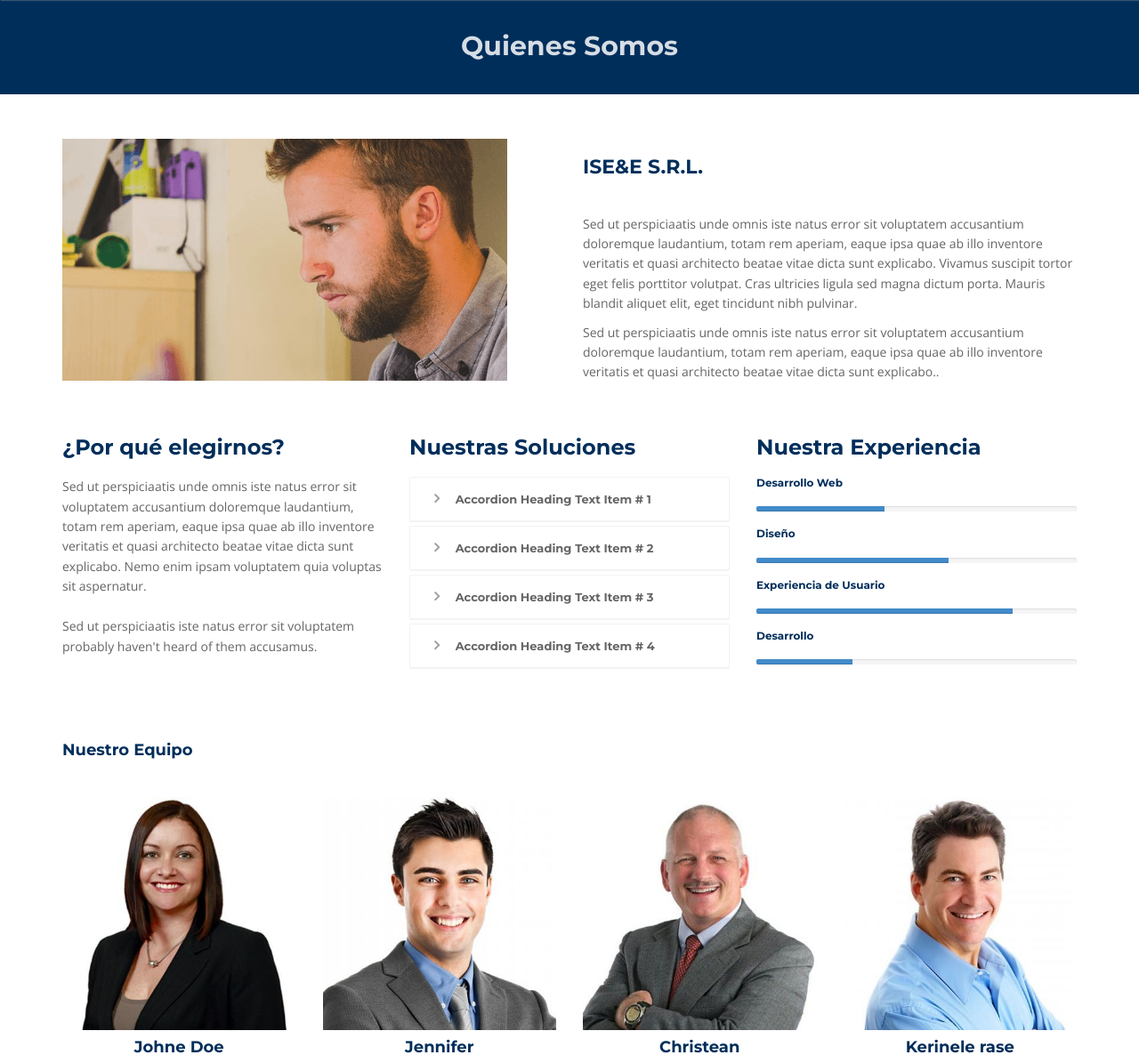
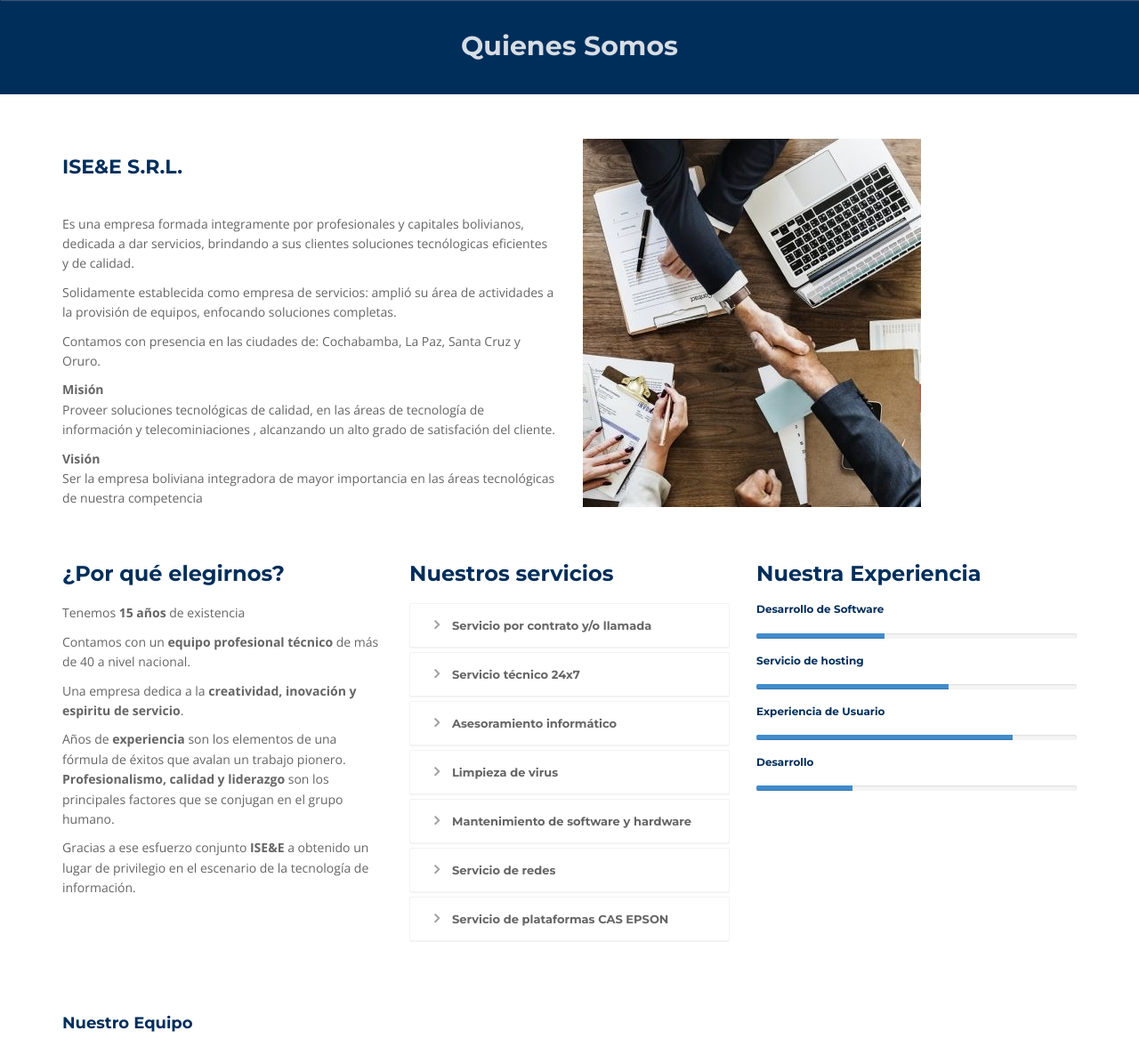
Before and after one commit to g4b12iel/ISEE, a PHP site: page /about.php in a window 1280 px wide. Shown: the part 94-1289 px from the top of the page at 89% size. Run offline with PHP 8.4, Linux system fonts and the light colour scheme.

Commit message:
parte de quienes somos actualizado

```diff
--- a/about.php
+++ b/about.php
@@ -1,5 +1,67 @@
 <?php
 	include("components/head_header.php");
+	//para el inicio
+	$sizeOfInit = 5;
+	$init[] = $sizeOfInit;
+	$init[0] = 'Es una empresa formada integramente por profesionales y capitales bolivianos, dedicada a dar servicios, brindando a sus clientes soluciones tecnólogicas eficientes y de calidad.';
+	$init[1] = 'Solidamente establecida como empresa de servicios: amplió su área de actividades a la provisión de equipos, enfocando soluciones completas.';
+	$init[2] = 'Contamos con presencia en las ciudades de: Cochabamba, La Paz, Santa Cruz y Oruro.';
+	$init[3] = '<strong>Misión</strong><br>Proveer soluciones tecnológicas de calidad, en las áreas de tecnología de información y telecominiaciones , alcanzando un alto grado de satisfación del cliente.';
+	$init[4] = '<strong>Visión</strong><br>Ser la empresa boliviana integradora de mayor importancia en las áreas tecnológicas de nuestra competencia';
+
+	//para porque elegirnos
+	$sizeOfWhy = 5;
+	$why[0] = 'Tenemos <strong>15 años</strong> de existencia';
+	$why[1] = 'Contamos con un <strong>equipo profesional técnico</strong> de más de 40 a nivel nacional.';
+	$why[2] = 'Una empresa dedica a la <strong>creatividad, inovación y espiritu de servicio</strong>.';
+	$why[3] = 'Años de <strong>experiencia</strong> son los elementos de una fórmula de éxitos que avalan un trabajo pionero.<br><strong>Profesionalismo, calidad y liderazgo</strong> son los principales factores que se conjugan en el grupo humano.';
+	$why[4] = 'Gracias a ese esfuerzo conjunto <strong>ISE&E</strong> a obtenido un lugar de privilegio en el escenario de la tecnología de información.';
+
+	//para servicios
+	$sizeOfServices = 7;
+	$servicesTitle[] = $sizeOfServices;
+	$servicesTitle[0] = 'Servicio por contrato y/o llamada';
+	$servicesTitle[1] = 'Servicio técnico 24x7';
+	$servicesTitle[2] = 'Asesoramiento informático';
+	$servicesTitle[3] = 'Limpieza de virus';
+	$servicesTitle[4] = 'Mantenimiento de software y hardware';
+	$servicesTitle[5] = 'Servicio de redes';
+	$servicesTitle[6] = 'Servicio de plataformas CAS EPSON';
+
+	$servicesContent[] = $sizeOfServices;
+	$servicesContent[0] = 'descripcion 1 aqui';
+	$servicesContent[1] = 'descripcion 2 aqui';
+	$servicesContent[2] = 'descripcion 3 aqui';
+	$servicesContent[3] = 'descripcion 4 aqui';
+	$servicesContent[4] = 'descripcion 5 aqui';
+	$servicesContent[5] = 'descripcion 6 aqui';
+	$servicesContent[6] = 'descripcion 7 aqui';
+
+	//para experiencia
+	$sizeOfExperience = 4;
+	$experienceTitle[] = $sizeOfExperience;
+	$experienceTitle[0] = 'Desarrollo de Software';
+	$experienceTitle[1] = 'Servicio de hosting';
+	$experienceTitle[2] = 'Experiencia de Usuario';
+	$experienceTitle[3] = 'Desarrollo';
+	$experiencePercentage[] = $sizeOfExperience;
+	$experiencePercentage[0] = 40;
+	$experiencePercentage[1] = 60;
+	$experiencePercentage[2] = 80;
+	$experiencePercentage[3] = 30;
+
+	//para nuestro equipo
+	$sizeOfTeam = 4;
+	$teamName[] = $sizeOfTeam;
+	$teamName[0] = 'Jennifer';
+	$teamName[1] = 'Johne Doe';
+	$teamName[2] = 'Christean';
+	$teamName[3] = 'Kerinele rase';
+	$teamCharge[] = $sizeOfTeam;
+	$teamCharge[0] = 'Diseñadora';
+	$teamCharge[1] = 'Programador';
+	$teamCharge[2] = 'CEO';
+	$teamCharge[3] = 'Gerente';
 ?>
 <!-- end header -->
 	<section id="inner-headline">
@@ -17,14 +79,17 @@
 			<div class="container">
 				<div class="row showcase-section">
 					<div class="col-md-6">
-						<img src="img/dev1.png" alt="showcase image">
+						<div class="about-text">
+							<h3>ISE&E S.R.L.</h3>
+							<?php
+								for ($i = 0; $i<$sizeOfInit; $i++) {
+									echo'<p>'.$init[$i].'</p>';
+								}
+							?>
+						</div>
 					</div>
 					<div class="col-md-6">
-						<div class="about-text">
-							<h3>ISE&E S.R.L.</h3>
-							<p>Sed ut perspiciaatis unde omnis iste natus error sit voluptatem accusantium doloremque laudantium, totam rem aperiam, eaque ipsa quae ab illo inventore veritatis et quasi architecto beatae vitae dicta sunt explicabo. Vivamus suscipit tortor eget felis porttitor volutpat. Cras ultricies ligula sed magna dictum porta. Mauris blandit aliquet elit, eget tincidunt nibh pulvinar.</p>
-							<p>Sed ut perspiciaatis unde omnis iste natus error sit voluptatem accusantium doloremque laudantium, totam rem aperiam, eaque ipsa quae ab illo inventore veritatis et quasi architecto beatae vitae dicta sunt explicabo..</p>
-						</div>
+						<img src="img/presentacion.jpg" alt="showcase image">
 					</div>
 				</div>
 			</div><!-- fin: container -->
@@ -38,74 +103,38 @@
 						<div class="block-heading-two">
 							<h3><span>¿Por qué elegirnos?</span></h3>
 						</div>
-						<p>Sed ut perspiciaatis unde omnis iste natus error sit voluptatem accusantium doloremque laudantium, totam rem aperiam, eaque ipsa quae ab illo inventore veritatis et quasi architecto beatae vitae dicta sunt explicabo. Nemo enim ipsam voluptatem quia voluptas sit aspernatur. <br/><br/>Sed ut perspiciaatis iste natus error sit voluptatem probably haven't heard of them accusamus.</p>
+						<?php
+							for ($i=0; $i<$sizeOfWhy; $i++) {
+								echo '<p>'.$why[$i].'</p>';
+							}
+						?>
 					</div>
 
 					<div class="col-md-4">
 						<div class="block-heading-two">
-							<h3><span>Nuestras Soluciones</span></h3>
+							<h3><span>Nuestros servicios</span></h3>
 						</div>
 						<!-- Accordion starts -->
 						<div class="panel-group" id="accordion-alt3">
 							<!-- Panel. Use "panel-XXX" class for different colors. Replace "XXX" with color. -->
-							<div class="panel">
-							<!-- Panel heading -->
+							<?php
+								for ($i=0; $i<$sizeOfServices; $i++) {
+									echo '<div class="panel"><!-- Panel heading -->
 									<div class="panel-heading">
 									<h4 class="panel-title">
-									<a data-toggle="collapse" data-parent="#accordion-alt3" href="#collapseOne-alt3">
-									<i class="fa fa-angle-right"></i> Accordion Heading Text Item # 1
+										<a data-toggle="collapse" data-parent="#accordion-alt3" href="#collapse'.$i.'-alt3">
+										<i class="fa fa-angle-right"></i>'.$servicesTitle[$i].'
 										</a>
 									</h4>
 									</div>
-								<div id="collapseOne-alt3" class="panel-collapse collapse">
-								<!-- Panel body -->
+									<div id="collapse'.$i.'-alt3" class="panel-collapse collapse"><!-- Panel body -->
 									<div class="panel-body">
-									Sed ut perspiciaatis unde omnis iste natus error sit voluptatem accusantium doloremque laudantium, totam rem aperiam, eaque ipsa quae ab illo inventore veritatis et quasi architecto beatae vitae dicta sunt explicabo. Nemo enim ipsam voluptatem quia voluptas
+										'.$servicesContent[$i].'
 									</div>
 									</div>
-							</div>
-							<div class="panel">
-								<div class="panel-heading">
-								<h4 class="panel-title">
-									<a data-toggle="collapse" data-parent="#accordion-alt3" href="#collapseTwo-alt3">
-									<i class="fa fa-angle-right"></i> Accordion Heading Text Item # 2
-									</a>
-								</h4>
-								</div>
-								<div id="collapseTwo-alt3" class="panel-collapse collapse">
-								<div class="panel-body">
-									Sed ut perspiciaatis unde omnis iste natus error sit voluptatem accusantium doloremque laudantium, totam rem aperiam, eaque ipsa quae ab illo inventore veritatis et quasi architecto beatae vitae dicta sunt explicabo. Nemo enim ipsam voluptatem quia voluptas
-								</div>
-								</div>
-							</div>
-							<div class="panel">
-								<div class="panel-heading">
-								<h4 class="panel-title">
-									<a data-toggle="collapse" data-parent="#accordion-alt3" href="#collapseThree-alt3">
-									<i class="fa fa-angle-right"></i> Accordion Heading Text Item # 3
-									</a>
-								</h4>
-								</div>
-								<div id="collapseThree-alt3" class="panel-collapse collapse">
-								<div class="panel-body">
-									Sed ut perspiciaatis unde omnis iste natus error sit voluptatem accusantium doloremque laudantium, totam rem aperiam, eaque ipsa quae ab illo inventore veritatis et quasi architecto beatae vitae dicta sunt explicabo. Nemo enim ipsam voluptatem quia voluptas
-								</div>
-								</div>
-							</div>
-							<div class="panel">
-								<div class="panel-heading">
-								<h4 class="panel-title">
-									<a data-toggle="collapse" data-parent="#accordion-alt3" href="#collapseFour-alt3">
-									<i class="fa fa-angle-right"></i> Accordion Heading Text Item # 4
-									</a>
-								</h4>
-								</div>
-								<div id="collapseFour-alt3" class="panel-collapse collapse">
-								<div class="panel-body">
-									Sed ut perspiciaatis unde omnis iste natus error sit voluptatem accusantium doloremque laudantium, totam rem aperiam, eaque ipsa quae ab illo inventore veritatis et quasi architecto beatae vitae dicta sunt explicabo. Nemo enim ipsam voluptatem quia voluptas
-								</div>
-								</div>
-							</div>
+								</div>';
+								}
+							?>
 						</div><!-- fin: panel-group -->
 						<!-- Accordion ends -->
 					</div><!-- fin: col-md-4 -->
@@ -114,31 +143,16 @@
 						<div class="block-heading-two">
 							<h3><span>Nuestra Experiencia</span></h3>
 						</div>
-						<h6>Desarrollo Web</h6>
-						<div class="progress pb-sm">
-							<!-- White color (progress-bar-white) -->
-							<div class="progress-bar progress-bar-red" role="progressbar" aria-valuenow="40" aria-valuemin="0" aria-valuemax="100" style="width: 40%">
-								<span class="sr-only">40% Complete (success)</span>
+						<?php
+							for ($i=0; $i<$sizeOfExperience; $i++) {
+								echo '<h6>'.$experienceTitle[$i].'</h6>
+								<div class="progress pb-sm"><!-- White color (progress-bar-white) -->
+									<div class="progress-bar progress-bar-red" role="progressbar" aria-valuenow="'.$experiencePercentage[$i].'" aria-valuemin="0" aria-valuemax="100" style="width: '.$experiencePercentage[$i].'%">
+										<span class="sr-only">'.$experiencePercentage[$i].'% Complete (success)</span>
 									</div>
-						</div>
-						<h6>Diseño</h6>
-						<div class="progress pb-sm">
-							<div class="progress-bar progress-bar-green" role="progressbar" aria-valuenow="60" aria-valuemin="0" aria-valuemax="100" style="width: 60%">
-								<span class="sr-only">40% Complete (success)</span>
-							</div>
-						</div>
-						<h6>Experiencia de Usuario</h6>
-						<div class="progress pb-sm">
-							<div class="progress-bar progress-bar-lblue" role="progressbar" aria-valuenow="80" aria-valuemin="0" aria-valuemax="100" style="width: 80%">
-								<span class="sr-only">40% Complete (success)</span>
-							</div>
-						</div>
-						<h6>Desarrollo</h6>
-						<div class="progress pb-sm">
-							<div class="progress-bar progress-bar-yellow" role="progressbar" aria-valuenow="30" aria-valuemin="0" aria-valuemax="100" style="width: 30%">
-								<span class="sr-only">40% Complete (success)</span>
-							</div>
-						</div>
+								</div>';
+							}
+						?>
 					</div><!-- fin: col-md-4 -->
 				</div>
 				<br>
@@ -151,46 +165,23 @@
 				<!-- Our team starts -->
 				<div class="team-six">
 					<div class="row">
-						<div class="col-md-3 col-sm-6">
+					<?php
+						$count =1;
+						for ($i=0; $i<$sizeOfTeam; $i++) {
+							echo
+							'<div class="col-md-3 col-sm-6">
 							<!-- Team Member -->
 							<div class="team-member">
 								<!-- Image -->
-								<img class="img-responsive" src="img/team/1.jpg" alt="">
+								<img class="img-responsive" src="img/team/'.$count.'.jpg" alt="">
 								<!-- Name -->
-								<h4>Johne Doe</h4>
-								<span class="deg">Diseñadora</span>
+								<h4>'.$teamName[$i].'</h4>
+								<span class="deg">'.$teamCharge[$i].'</span>
 							</div>
-						</div>
-						<div class="col-md-3 col-sm-6">
-							<!-- Team Member -->
-							<div class="team-member">
-								<!-- Image -->
-								<img class="img-responsive" src="img/team/2.jpg" alt="">
-								<!-- Name -->
-								<h4>Jennifer</h4>
-								<span class="deg">Programador</span>
-							</div>
-						</div>
-						<div class="col-md-3 col-sm-6">
-							<!-- Team Member -->
-							<div class="team-member">
-								<!-- Image -->
-								<img class="img-responsive" src="img/team/3.jpg" alt="">
-								<!-- Name -->
-								<h4>Christean</h4>
-								<span class="deg">CEO</span>
-							</div>
-						</div>
-						<div class="col-md-3 col-sm-6">
-							<!-- Team Member -->
-							<div class="team-member">
-								<!-- Image -->
-								<img class="img-responsive" src="img/team/4.jpg" alt="">
-								<!-- Name -->
-								<h4>Kerinele rase</h4>
-								<span class="deg">Gerente</span>
-							</div>
-						</div>
+							</div>';
+							$count++;
+						}
+					?>
 					</div>
 				</div><!-- fin: team-six -->
 				<!-- Our team ends -->
```
Also changed, not shown: img/dev1.png, img/presentacion.jpg (added). Lines whose indentation alone changed are shown as unchanged.
